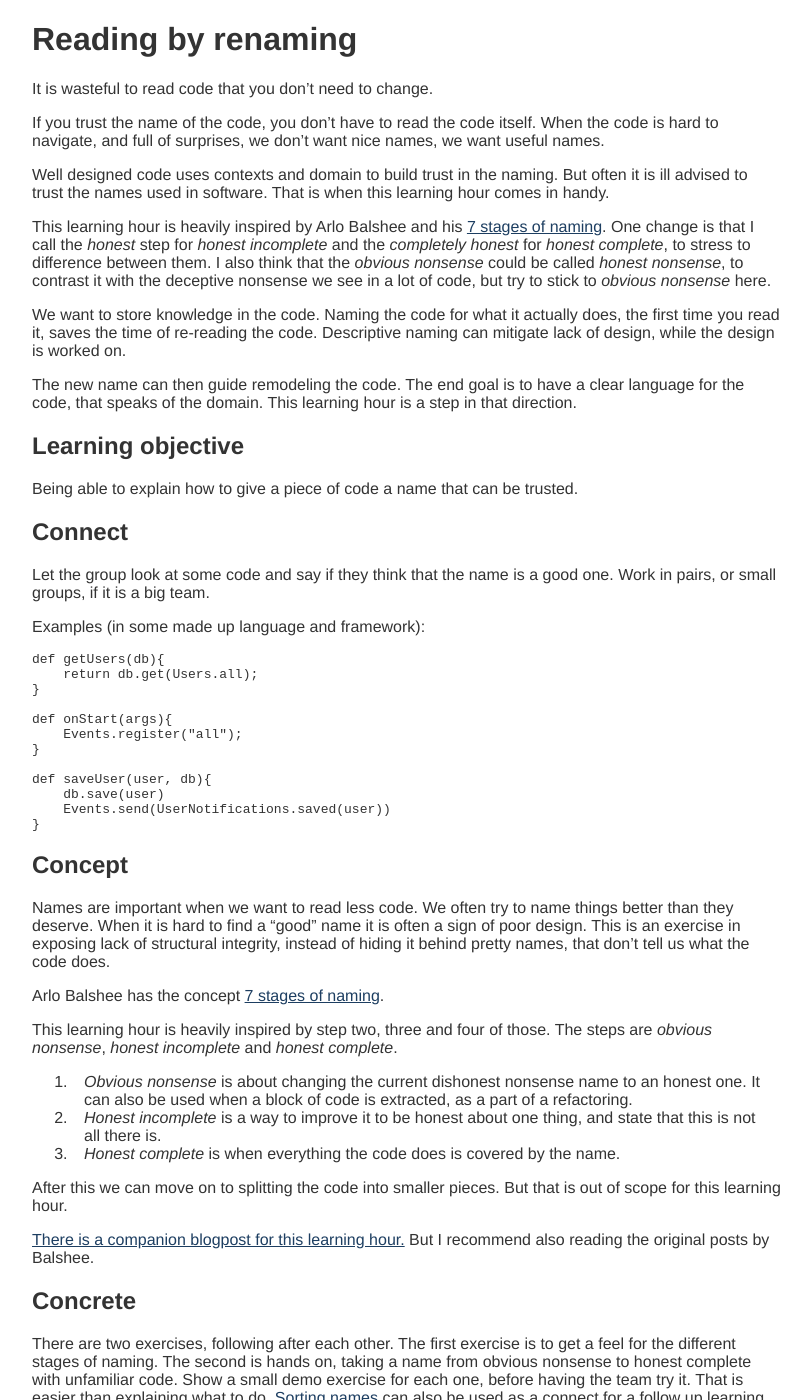
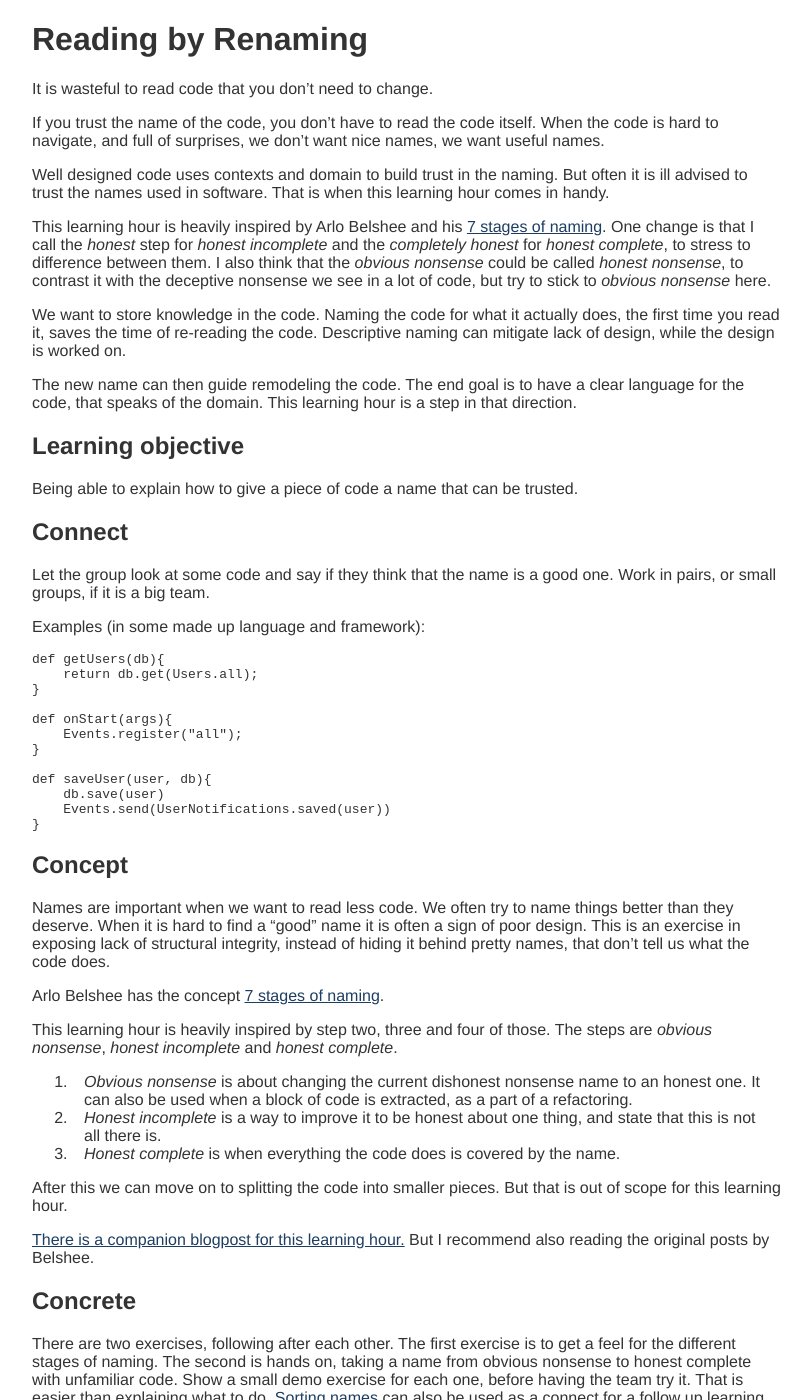
Before and after one commit to sammancoaching/website, a Jekyll site: the page built from _learning_hours/testable_design/naming.md, in a window 1280 px wide and 1400 px high. Shown: the whole window, without its empty margins (233-1044 px from the left). Built offline with Jekyll 4.4.1, drawn with Linux system fonts in a browser that asks for light colours.

Commit message:
fix some small typos

```diff
--- a/_learning_hours/testable_design/naming.md
+++ b/_learning_hours/testable_design/naming.md
@@ -1,6 +1,6 @@
 ---
 theme: testable_design
-title: Reading by renaming
+title: Reading by Renaming
 name: naming
 kata: theatrical_players
 difficulty: 1
@@ -8,7 +8,7 @@ author: edytterbrink
 affiliation: Chocolate Driven Development AB
 ---
 
-# Reading by renaming
+# Reading by Renaming
 
 It is wasteful to read code that you don't need to change.
 
@@ -20,7 +20,7 @@ Well designed code uses contexts and domain to build trust in the naming.
 But often it is ill advised to trust the names used in software.
 That is when this learning hour comes in handy.
 
-This learning hour is heavily inspired by Arlo Balshee and his [7 stages of naming]( https://www.digdeeproots.com/articles/c/series/).
+This learning hour is heavily inspired by Arlo Belshee and his [7 stages of naming]( https://www.digdeeproots.com/articles/c/series/).
 One change is that I call the *honest* step for *honest incomplete* and the *completely honest* for *honest complete*,
 to stress to difference between them.
 I also think that the *obvious nonsense* could be called *honest nonsense*,
@@ -70,7 +70,7 @@ When it is hard to find a "good" name it is often a sign of poor design.
 This is an exercise in exposing lack of structural integrity,
 instead of hiding it behind pretty names, that don't tell us what the code does.
 
-Arlo Balshee has the concept
+Arlo Belshee has the concept
 [7 stages of naming]( https://www.digdeeproots.com/articles/c/series/).
 
 This learning hour is heavily inspired by step two, three and four of those.
@@ -87,7 +87,7 @@ After this we can move on to splitting the code into smaller pieces.
 But that is out of scope for this learning hour.
 
 [There is a companion blogpost for this learning hour.](https://www.chocolatedrivendevelopment.com/2022/10/10/whats-in-a-name/)
-But I recommend also reading the original posts by Balshee.
+But I recommend also reading the original posts by Belshee.
 
 ## Concrete
 There are two exercises, following after each other.
```
Also changed, not shown: other parts of _learning_hours/testable_design/naming.md (+1 -1 lines).
